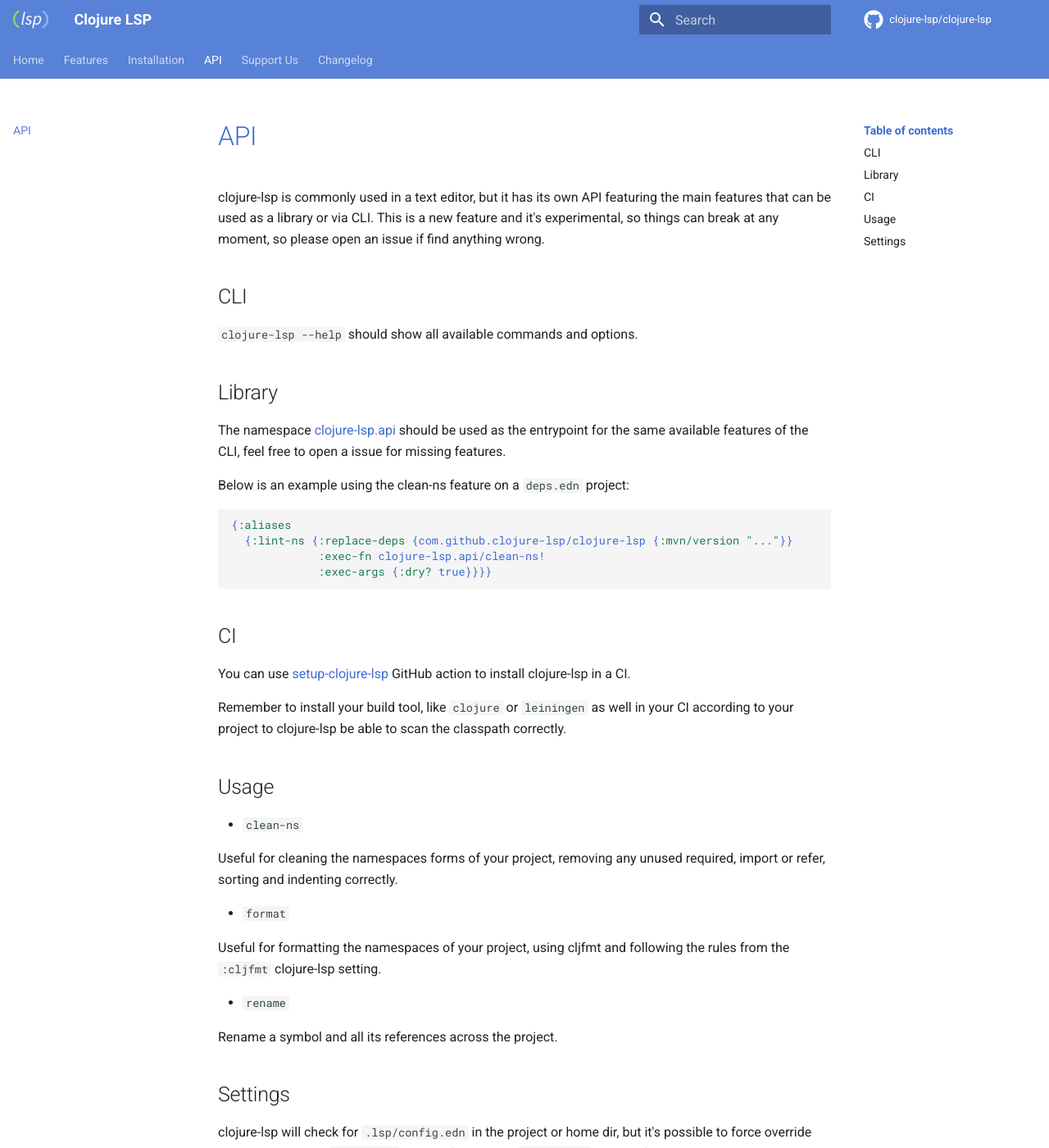
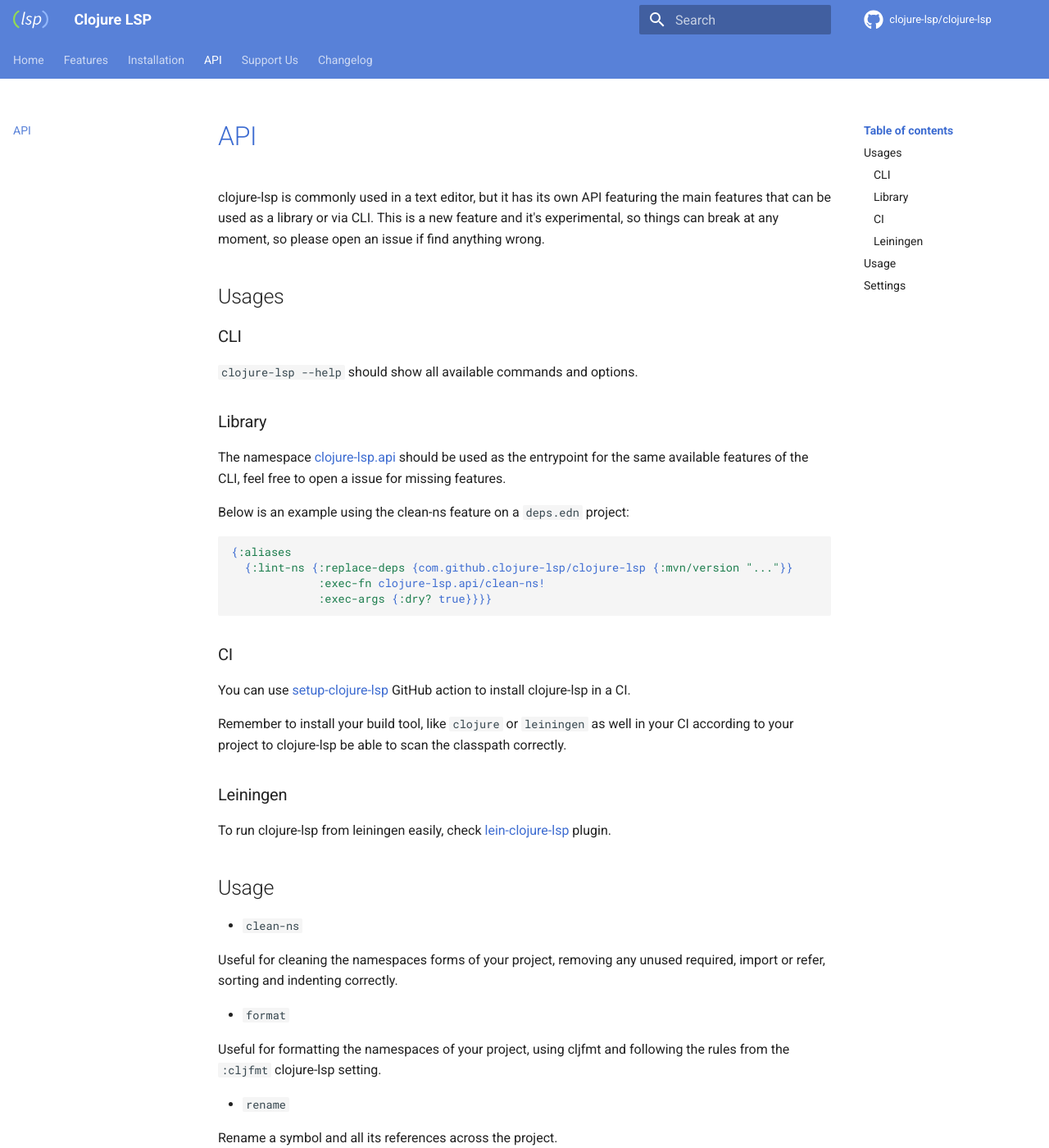
Before and after one commit to clojure-lsp/clojure-lsp, an MkDocs documentation site: the page built from docs/api.md, in a window 1280 px wide and 1400 px high. Shown: the whole window at 82% size. Built offline with MkDocs 1.6.1 and Material for MkDocs 9.7.7, drawn with Linux system fonts in a browser that asks for light colours; comment, search, counter and statistics services are not loaded.

Commit message:
[docs] Add docs for lein-clojure-lsp

````diff
--- a/docs/api.md
+++ b/docs/api.md
@@ -3,11 +3,13 @@
 clojure-lsp is commonly used in a text editor, but it has its own API featuring the main features that can be used as a library or via CLI.
 This is a new feature and it's experimental, so things can break at any moment, so please open an issue if find anything wrong.
 
-## CLI
+## Usages
+
+### CLI
 
 `clojure-lsp --help` should show all available commands and options.
 
-## Library
+### Library
 
 The namespace [clojure-lsp.api](https://github.com/clojure-lsp/clojure-lsp/tree/master/src/clojure_lsp/api.clj) should be used as the entrypoint for the same available features of the CLI, feel free to open a issue for missing features.
 
@@ -20,11 +22,15 @@ Below is an example using the clean-ns feature on a `deps.edn` project:
              :exec-args {:dry? true}}}}
 ```
 
-## CI
+### CI
 
 You can use [setup-clojure-lsp](https://github.com/marketplace/actions/setup-clojure-lsp) GitHub action to install clojure-lsp in a CI.
 
 Remember to install your build tool, like `clojure` or `leiningen` as well in your CI according to your project to clojure-lsp be able to scan the classpath correctly.
+
+### Leiningen
+
+To run clojure-lsp from leiningen easily, check [lein-clojure-lsp](https://github.com/clojure-lsp/lein-clojure-lsp) plugin.
 
 ## Usage
 
````
